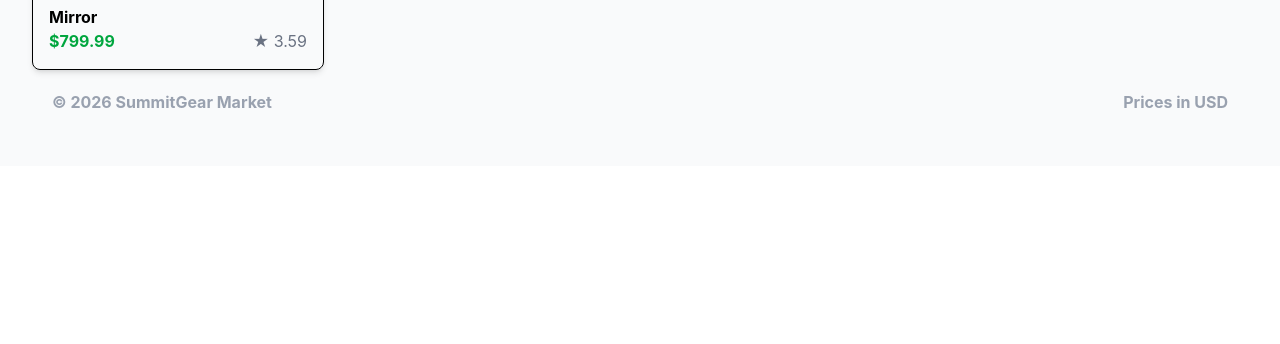
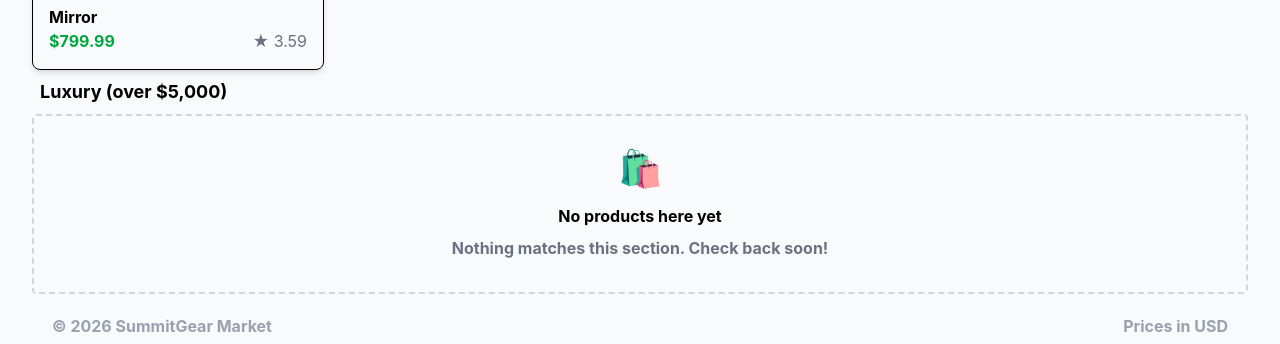
Before and after one commit to DarylM42/letPhil, a React (Vite) app: page / in a window 1280 px wide. Shown: the part 2918-3262 px from the top of the page. Before the commit the page ends 3084 px from the top, so only its background shows below. Built offline with nearby package versions, Linux system fonts and the light colour scheme.

Commit message:
Added an EmptyState component to show when no products match filters

```diff
--- a/src/App.tsx
+++ b/src/App.tsx
@@ -10,6 +10,8 @@ function App() {
   const dealsUnder20 = products.filter(p => p.price < 20);
   const topRated = products.filter(p => p.stock > 0 && p.rating >= 4.5);
   const furniture = products.filter(p => p.category === "furniture");
+  const luxury = products.filter(p => p.price > 5000);
+
   return (
     <div>
       <main className="min-h-screen bg-gray-50 p-8">
@@ -20,6 +22,7 @@ function App() {
         <ProductSection title="Deals under $20" products={dealsUnder20} />
         <ProductSection title="Top rated" products={topRated} />
         <ProductSection title="Furniture" products={furniture} />
+        <ProductSection title="Luxury (over $5,000)" products={luxury} />
         <Footer companyName="SummitGear Market" />
       </main>
     </div>
--- /dev/null
+++ b/src/components/EmptyState.tsx
@@ -0,0 +1,11 @@
+function EmptyState({ message }: { message: string }) {
+    return (
+        <div className="border-2 border-dashed border-gray-300 font-bold p-8 text-center rounded">
+            <div className="text-4xl mb-4">🛍️</div>
+            <h3 className="font-bold mb-2">No products here yet</h3>
+            <p className="text-gray-500">{message}</p>
+        </div>
+    );
+}
+
+export default EmptyState;
--- a/src/components/ProductGrid.tsx
+++ b/src/components/ProductGrid.tsx
@@ -1,7 +1,12 @@
 import type { Product } from "../types/product";
 import ProductCard from "../components/ProductCard";
+import EmptyState from "./EmptyState";
 
 function ProductGrid({ products }: { products: Product[] }) {
+    if (products.length === 0) {
+        return <EmptyState message="Nothing matches this section. Check back soon!" />
+    }
+
     return (
         <div className="grid grid-cols-1 md:grid-cols-2 lg:grid-cols-4 gap-4">
             {products.map(product => (
```
